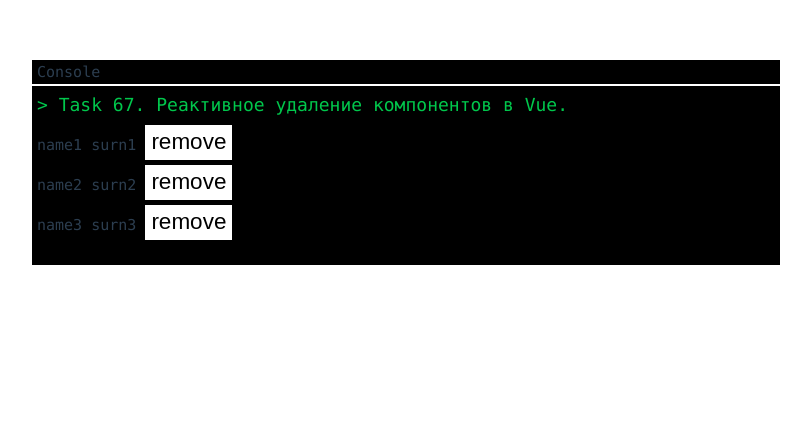
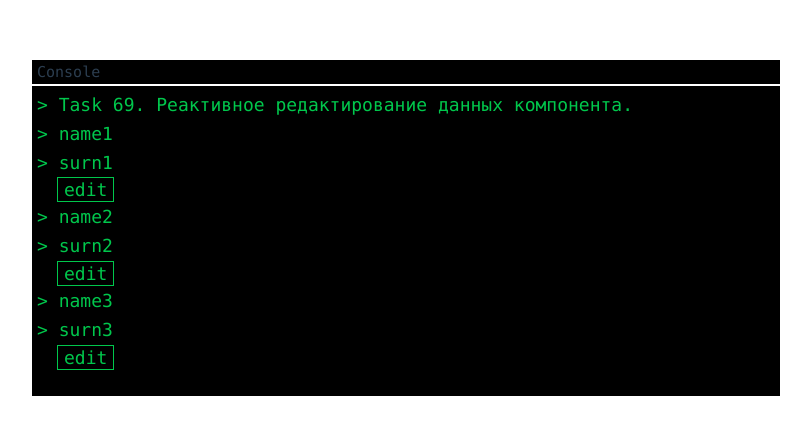
Before and after one commit to GanievIbraim/Vue3_base, a Vue app: page / in a window 1280 px wide. Shown: the part 127-562 px from the top of the page, without its empty margins (234-1045 px from the left). Built offline with nearby package versions, Linux system fonts and the light colour scheme.

Commit message:
Reactive editing of component data

```diff
--- a/src/App.vue
+++ b/src/App.vue
@@ -5,8 +5,8 @@
   </div>
 
   <div id='cmd'>
-    <p>> Task 67. Реактивное удаление компонентов в Vue.</p>
-    <Employee v-for="user in users" :id="user.id" :name="user.name" :surn="user.surn" @remove="remove" :key="user.id" />
+    <p>> Task 69. Реактивное редактирование данных компонента.</p>
+    <Employee v-for="user in users" :id="user.id" :name="user.name" :surn="user.surn" :key="user.id" @change="change" />
   </div>
 
 </template>
@@ -39,10 +39,14 @@
       Employee
     },
     methods: {
-      remove(id) {
-        this.users = this.users.filter((user) => {
-          return user.id !== id;
-        })
+      change(id, name, surn) {
+        this.users = this.users.map((user) => {
+          if (user.id === id) {
+            user.name = name;
+            user.surn = surn;
+          }
+          return user;
+        });
       }
     }
   }
@@ -56,4 +60,14 @@
     font-size: 1.2em;
     color: rgba(0, 199, 76);
   }
+
+  button,
+  input {
+    margin-left: 20px;
+    font-family: Consolas;
+    font-size: 1.2em;
+    background: none;
+    color: #00c74c;
+    border: 1px solid #00c74c;
+  }
 </style>
--- a/src/assets/main.css
+++ b/src/assets/main.css
@@ -26,15 +26,6 @@
   border: 1px solid white;
 }
 
-button{
-  margin-right: 15px;
-  margin-top: 5px;
-  font-size: 1.5em;
-  background-color: white;
-  border: none;
-  height: 35px;
-}
-
 #block{
   width: 2em;
   text-align: center;
--- a/src/components/Employee.vue
+++ b/src/components/Employee.vue
@@ -1,10 +1,18 @@
 <template>
-	{{ name }}
-	{{ surn }}
-    <button @click="$emit('remove', id)">
-		remove
-	</button>
-    <br>
+    <template v-if="!isEdit">
+        <p>> {{ name }} </p>
+        <p>> {{ surn }} </p>
+        <button id="but" @click="edit">
+            edit
+        </button> <br>
+    </template>
+    <template v-else>
+        <input v-model="newName">
+        <input v-model="newSurn">
+        <button id="but" @click="save">
+            save
+        </button> <br>
+    </template>
 </template>
 
 <script>
@@ -14,12 +22,22 @@
             name: String,
             surn: String,
         },
-        emits: ['remove'],
+        emits: ['change'],
         data() {
             return {
-
+                isEdit: false,
+                newName: this.name,
+                newSurn: this.surn,
             }
         },
-        methods: {}
+        methods: {
+            edit() {
+                this.isEdit = true;
+            },
+            save() {
+                this.isEdit = false;
+                this.$emit('change', this.id, this.newName, this.newSurn);
+            }
+        }
     }
 </script>
```
